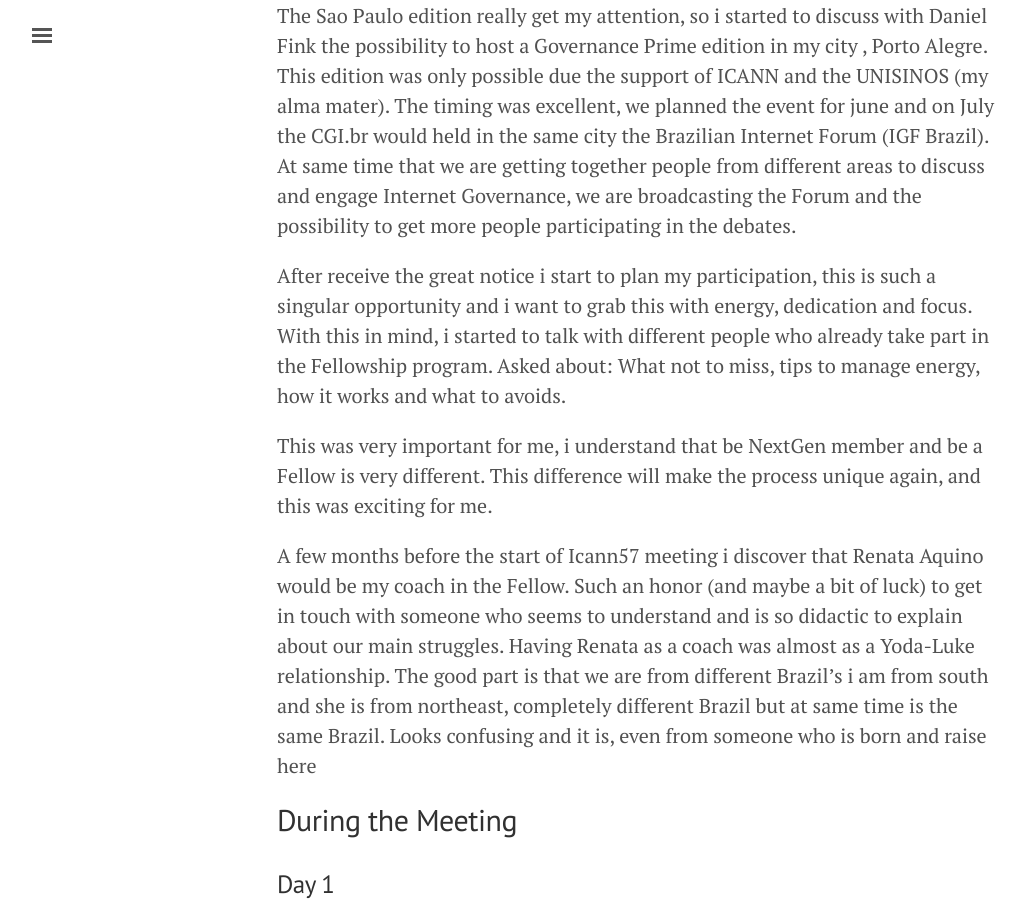
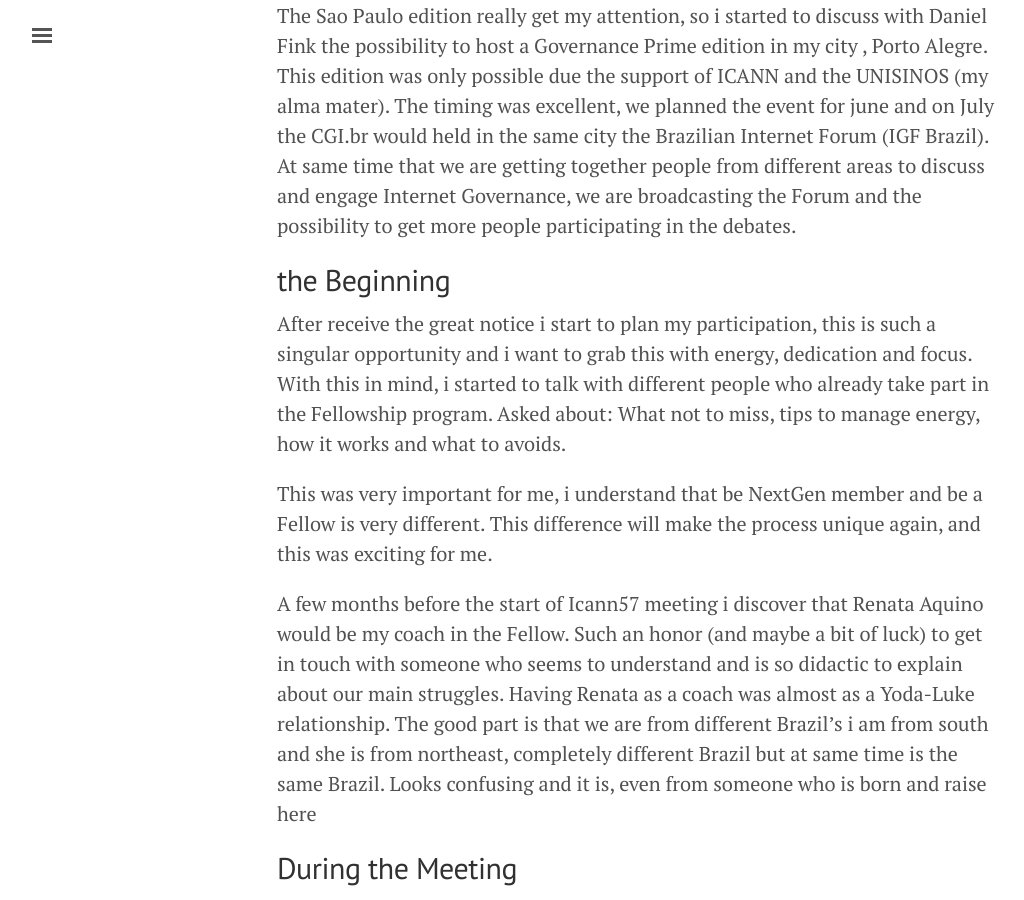
Before and after one commit to mourackb/moura.github.io, a Jekyll site: the page built from _posts/2016-11-27-Fellow Report-ICANN57.md, in a window 1280 px wide and 900 px high, scrolled down 2036 px. Shown: the whole window, without its empty margins (3-1027 px from the left). Built offline with Jekyll 4.4.1, drawn with Linux system fonts in a browser that asks for light colours.

Commit message:
Insert of new subtitles

```diff
--- a/_posts/2016-11-27-Fellow Report-ICANN57.md
+++ b/_posts/2016-11-27-Fellow Report-ICANN57.md
@@ -23,6 +23,8 @@
 I also participate at South School of Internet Governance in Washington, US. This participation was important for me to understand and mak networking with different people from Latin America and people from America. Was a moment to understand the role and get know the opportunities that institutions as OAS give to people. Mainly in the cybersecurity field, i believe that this one is my main field of work. But is not the only one. The SSIG was also important to talk more with Renata Aquino.
 
 With the initiative of a nextgen53 allumi, Mark Datysgeld, invited to talk about cybersecurity in a project called Governance Prime, the idea is to teach and introduce people from different sectors about how Internet Governance works. The Sao Paulo edition really get my attention, so i started to discuss with Daniel Fink the possibility to host a Governance Prime edition in my city , Porto Alegre. This edition was only possible due the support of ICANN and the UNISINOS (my alma mater). The timing was excellent, we planned the event for june and on July the CGI.br would held in the same city the Brazilian Internet Forum (IGF Brazil). At same time that we are getting together people from different areas to discuss and engage Internet Governance, we are broadcasting the Forum and the possibility to get more people participating in the debates.
+
+## the Beginning
 
 After receive the great notice  i start to plan my participation, this is such a singular opportunity and i want to grab this with energy, dedication and focus. With this in mind, i started to talk with different people who already take part in the Fellowship program. Asked about: What not to miss, tips to manage energy, how it works and what to avoids.
 
```
